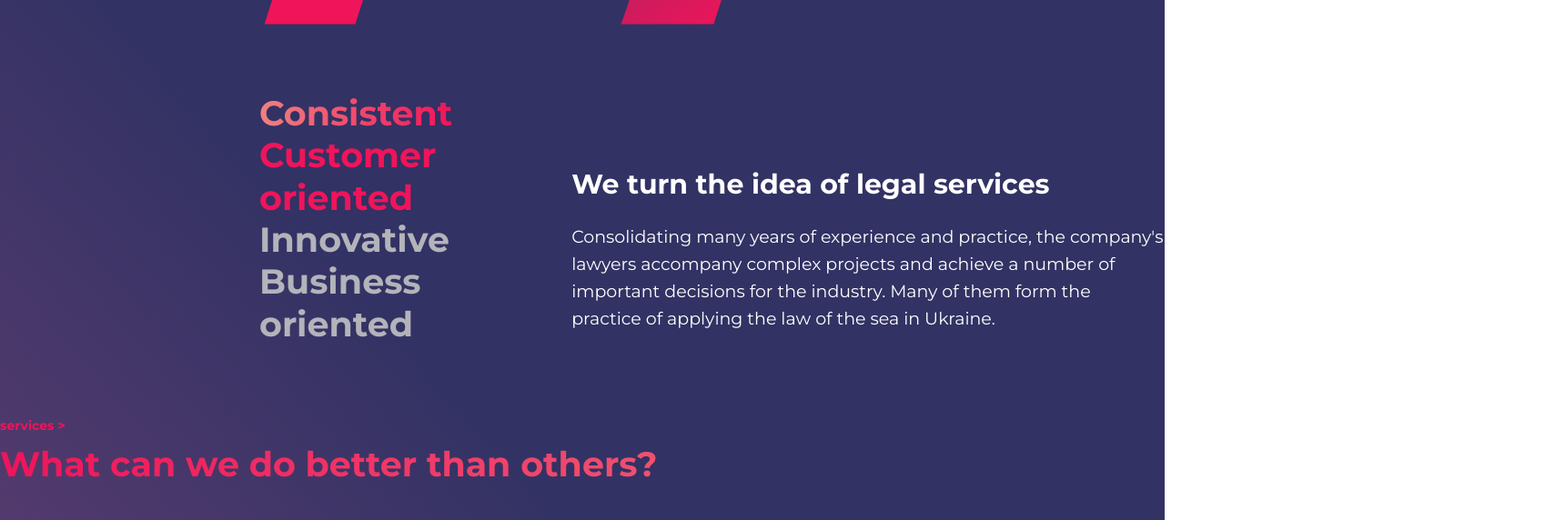
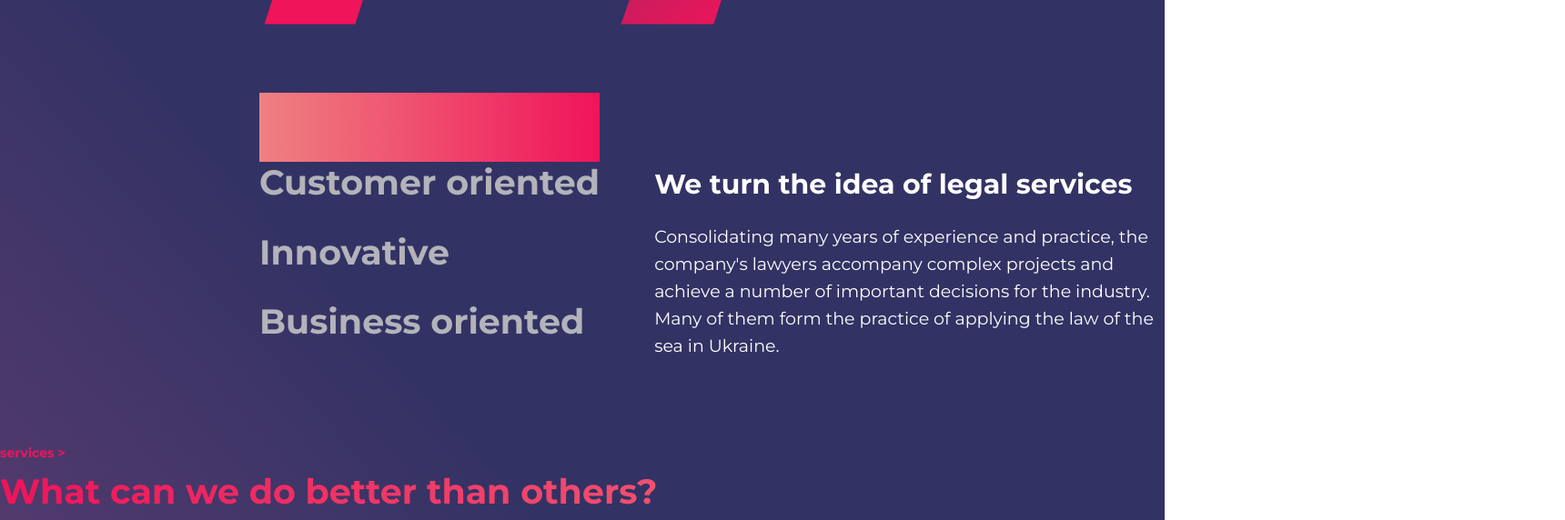
Before and after one commit to denyskh4991/final_project, a plain HTML site: page index.html in a window 1280 px wide. Shown: the part 773-1345 px from the top of the page at 91% size, 1720 px wide, since content can reach past the window. Drawn offline with Linux system fonts and the light colour scheme.

Commit message:
Intermedia correction

```diff
--- a/index.html
+++ b/index.html
@@ -98,7 +98,7 @@
         <section class="intermedia center">
             <ul class="intermedia__consistent">
                 <li>
-                    <a href="#" class="intermedia__link intermedia__link_first">
+                    <a href="#" class="intermedia__link intermedia__link_active">
                         Consistent
                     </a>
                 </li>
@@ -108,12 +108,12 @@
                     </a>
                 </li>
                 <li>
-                    <a href="#" class="intermedia__link_hover">
+                    <a href="#" class="intermedia__link intermedia__link_hover">
                         Innovative
                     </a>
                 </li>
                 <li>
-                    <a href="#" class="intermedia__link_hover">
+                    <a href="#" class="intermedia__link intermedia__link_hover">
                         Business oriented
                     </a>
                 </li>
--- a/sass/_brands.scss
+++ b/sass/_brands.scss
@@ -0,0 +1,17 @@
+.brands {
+  padding-top: 60px;
+
+  &__title {
+    font-weight: 700;
+    font-size: 14px;
+    line-height: 1.23;
+    color: #323264;
+    padding-bottom: 30px;
+    text-align: center;
+  }
+
+  &__cards {
+    display: grid;
+    grid-template-columns: 1fr 1fr 1fr 1fr;
+  }
+}
--- a/sass/_intermedia.scss
+++ b/sass/_intermedia.scss
@@ -24,24 +24,22 @@
 
 .intermedia__link {
   text-decoration: none;
+  display: block;
+  text-decoration: none;
+  background: #B3B3BA;
+  padding-bottom: 30px;
+  -webkit-background-clip: text;
+  -webkit-text-fill-color: transparent;
+  background-clip: text;
+  text-fill-color: transparent;
+  white-space: nowrap;
 
-  &_first {
+  &_active {
     background: linear-gradient(90.13deg, #EF8080 0.84%, #F0145A 99.96%);
-    -webkit-background-clip: text;
-    -webkit-text-fill-color: transparent;
-    background-clip: text;
-    text-fill-color: transparent;
   }
 
-  &_second {
-    color: #F0145A;
-    padding-top: 30px;
-  }
-
-  &_hover {
-    text-decoration: none;
-    color: #B3B3BA;
-    padding-top: 30px;
+  &:hover {
+    background: #F0145A;
   }
 }
 
```
Also changed, not shown: css/style.css, sass/style.css, 2 other files.
